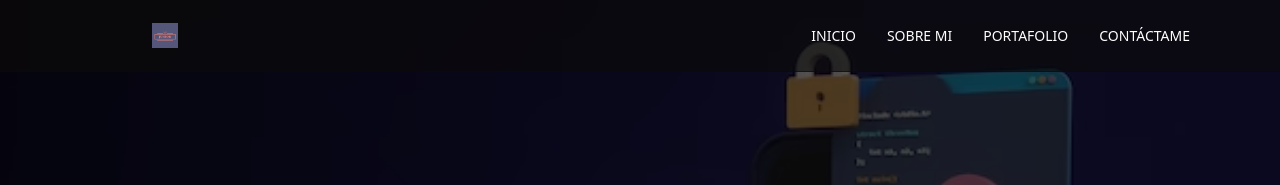
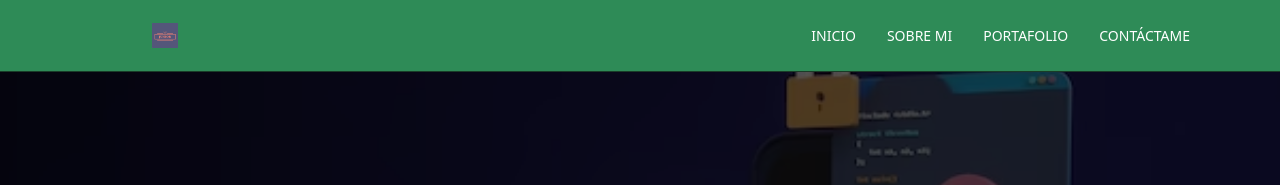
Before and after one commit to EdgarJoel123/portafolio, a Vue app: page / in a window 1280 px wide. Shown: the top 185 px of the page. Built offline with nearby package versions, Linux system fonts and the light colour scheme; what vue-writer would draw is missing.

Commit message:
Dar estilo a la caebera

```diff
--- a/src/components/navbar.vue
+++ b/src/components/navbar.vue
@@ -51,15 +51,15 @@
 
 <style scoped>
 .header {
-  background: rgba(12, 11, 9, 0.6);
+  background: rgba(46, 139, 87);
   border-bottom: 1px solid rgba(12, 11, 9, 0.6);
   transition: all 0.5s;
 }
 
 .header.header-scrolled {
   top: 0;
-  background: rgba(0, 0, 0, 0.85);
-  border-bottom: 1px solid #37332a;
+  background: rgba(190, 255, 171, 0.644);
+  border-bottom: 1px solid #006400;
 }
 
 .logo-image {
```
Also changed, not shown: vite.svg (added).
